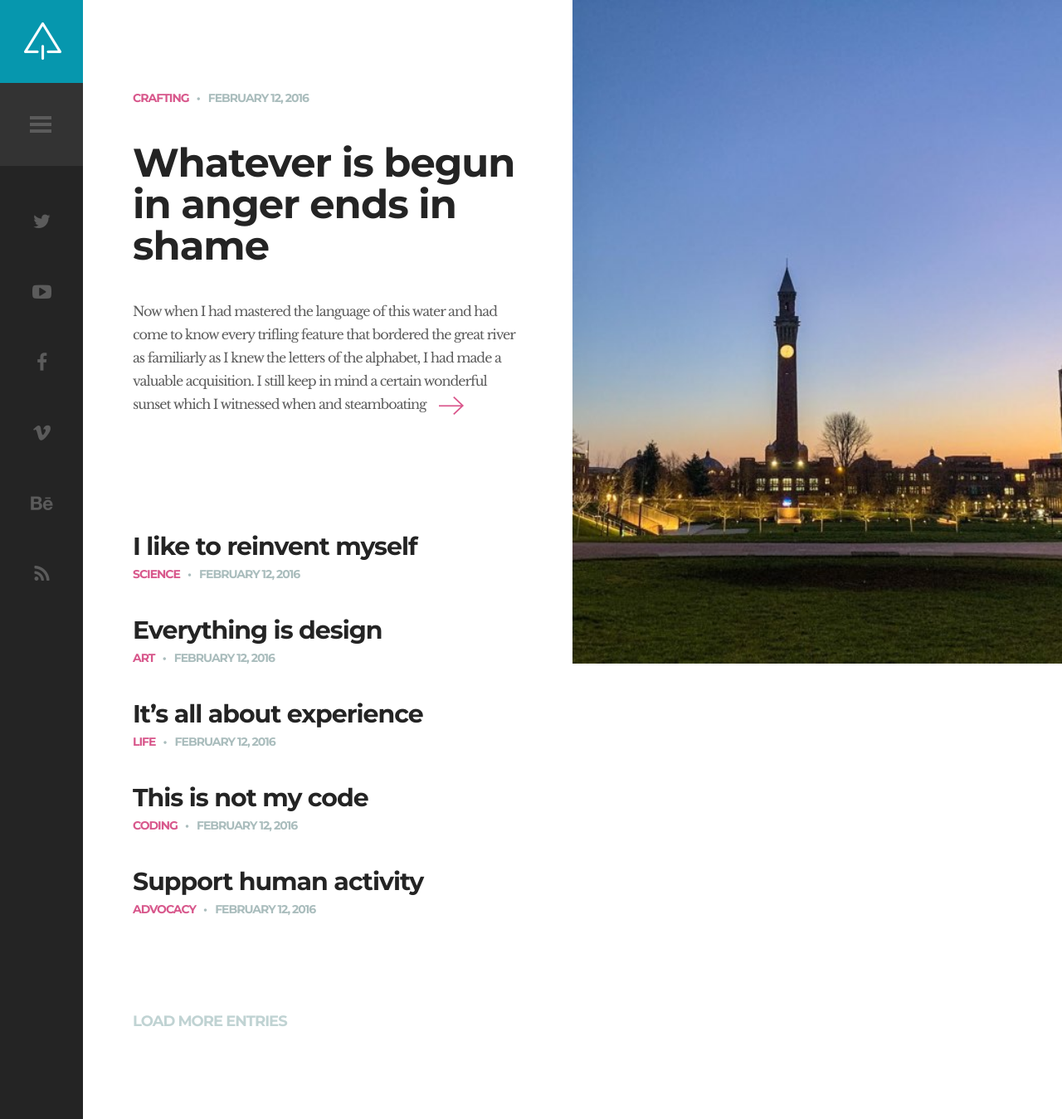
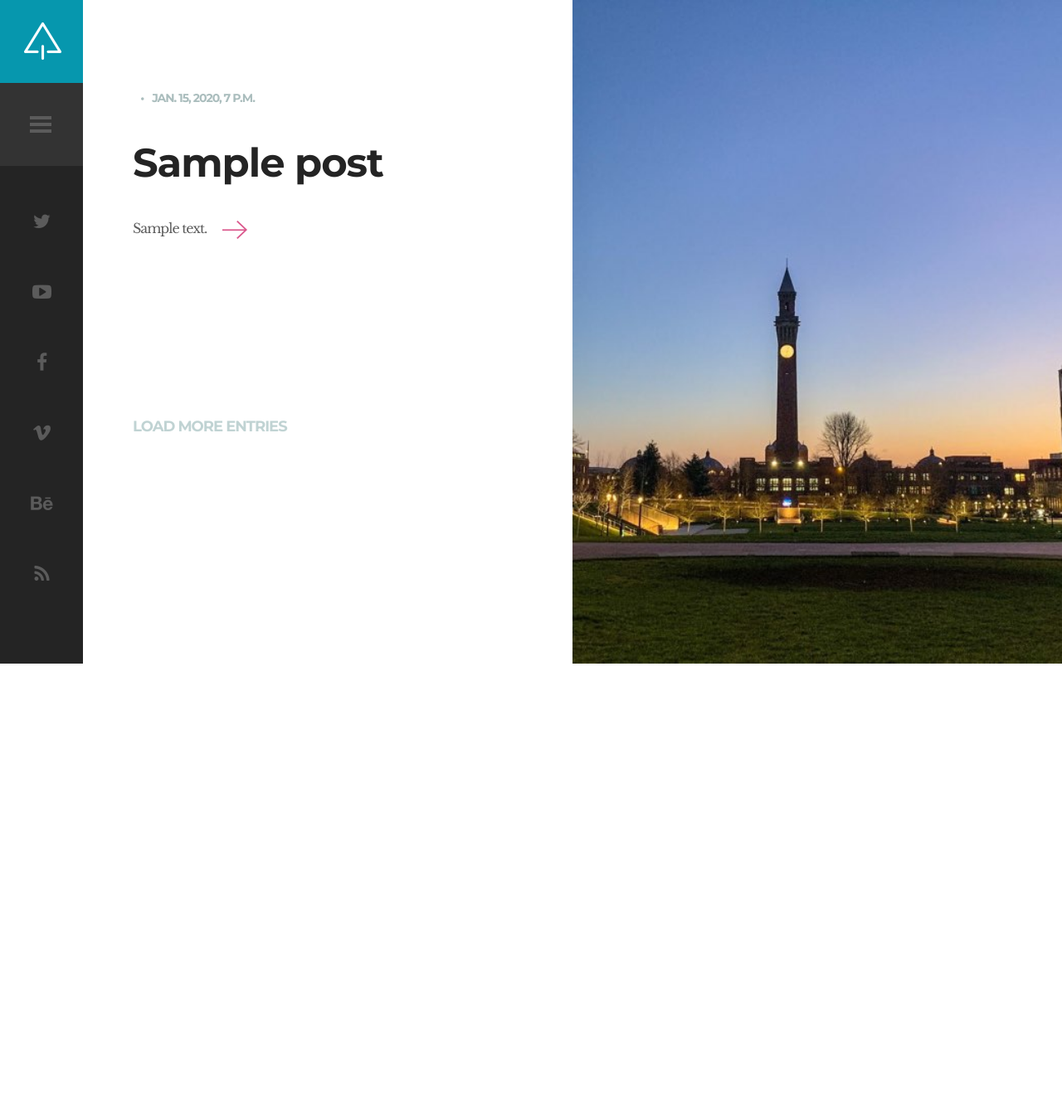
Before and after one commit to WonseokAI/django_blog, a Django app: page /blog/ in a window 1280 px wide. Shown: the whole page at 83% size. After the commit the page ends 800 px from the top, so only its background shows below. Run offline with Django 3.2, Linux system fonts and the light colour scheme; tables that the repository leaves empty hold one stand-in row (values such as "Sample post").

Commit message:
main page

```diff
--- a/blog/admin.py
+++ b/blog/admin.py
@@ -1,3 +1,5 @@
 from django.contrib import admin
+from blog.models import Category, Post
 
-# Register your models here.
+admin.site.register(Category)
+admin.site.register(Post)
--- a/blog/models.py
+++ b/blog/models.py
@@ -1,3 +1,31 @@
 from django.db import models
+from django.urls import reverse
 
-# Create your models here.
+class Category(models.Model):
+    name = models.CharField(max_length=50, help_text="example: languages, projects, CV..")
+
+    def __str__(self):
+        return self.name
+
+class Post(models.Model):
+    title = models.CharField(max_length=200)
+    title_image = models.ImageField(blank=True)
+    content = models.TextField()
+    createDate = models.DateTimeField(auto_now_add=True)
+    updateDate = models.DateTimeField(auto_now_add=True)
+
+    category = models.ForeignKey(Category, on_delete=models.CASCADE)
+
+    def __str__(self):
+        return self.title
+
+    def get_absolute_url(self):
+        return reverse("single", args=[str(self.id)])
+
+    def is_content_more(self):
+        post_length = 300
+        return len(self.content) > post_length
+
+    def get_content_under(self):
+        post_length = 300
+        return self.content[:post_length]
--- a/blog/templates/index.html
+++ b/blog/templates/index.html
@@ -96,132 +96,70 @@
         <div id="content" class="site-content">
             <div id="blog-wrapper">
                 <div class="blog-holder center-relative">
-
-
+                    {% for post in post_latest %}
+                        {% if forloop.first %}
                         <article id="post-1" class="blog-item-holder featured-post">
                             <div class="entry-content relative">
                                 <div class="content-1170 center-relative">
                                     <div class="cat-links">
                                         <ul>
                                             <li>
-                                            <a href="#">Crafting</a>
+                                                <a href="#">
+                                                    {% for article in post.category.all %}
+                                                        {{article}}
+                                                        {% if not forloop.last %}
+                                                            ,
+                                                        {% endif %}
+                                                    {% endfor %}
+                                                </a>
                                             </li>
                                         </ul>
                                     </div>
-                                <div class="entry-date published">February 12, 2016</div>
+                                    <div class="entry-date published">{{ post.createDate }}</div>
                                     <h2 class="entry-title">
-                                    <a href="{% url 'single' %}">Whatever is begun in anger ends in shame</a>
+                                        <a href="{% url 'single' %}">{{ post.title }}</a>
                                     </h2>
                                     <div class="excerpt">
-                                    Now when I had mastered the language of this water and had come to know every trifling feature that bordered the great river as familiarly as I knew the letters of the alphabet, I had made a valuable acquisition. I still keep in mind a certain wonderful sunset which I witnessed when and steamboating<a class="read-more" href="{% url 'single' %}"></a>
+                                        {% if post.is_content_more %}
+                                            {{ post.get_content_under }}
+                                        {% else %}
+                                            {{ post.content }}
+                                        {% endif %}
+                                        <a class="read-more" href="{% url 'single' %}"></a>
                                     </div>
                                     <div class="clear"></div>
                                 </div>
                             </div>
                         </article>
-
-
-                    <article id="post-2" class="blog-item-holder">
+                        {% else %}
+                        <article id="post-{{ forloop.counter }}" class="blog-item-holder">
                             <div class="entry-content relative">
                                 <div class="content-1170 center-relative">
                                     <h2 class="entry-title">
-                                    <a href="{% url 'single' %}">I like to reinvent myself</a>
+                                        <a href="{% url 'single' %}">{{ post.title }}</a>
                                     </h2>
                                     <div class="cat-links">
                                         <ul>
                                             <li>
-                                            <a href="#">Science</a>
+                                                <a href="#">
+                                                    {% for article in post.category.all %}
+                                                        {{article}}
+                                                        {% if not forloop.last %}
+                                                            ,
+                                                        {% endif %}
+                                                    {% endfor %}
+                                                </a>
                                             </li>
                                         </ul>
                                     </div>
-                                <div class="entry-date published">February 12, 2016</div>
+                                    <div class="entry-date published">{{ post.createDate }}</div>
                                     <div class="clear"></div>
                                 </div>
                             </div>
                         </article>
 
-
-                    <article id="post-3" class="blog-item-holder">
-                        <div class="entry-content relative">
-                            <div class="content-1170 center-relative">
-                                <h2 class="entry-title">
-                                    <a href="{% url 'single' %}">Everything is design</a>
-                                </h2>
-                                <div class="cat-links">
-                                    <ul>
-                                        <li>
-                                            <a href="#">Art</a>
-                                        </li>
-                                    </ul>
-                                </div>
-                                <div class="entry-date published">February 12, 2016</div>
-                                <div class="clear"></div>
-                            </div>
-                        </div>
-                    </article>
-
-
-
-                    <article id="post-4" class="blog-item-holder">
-                        <div class="entry-content relative">
-                            <div class="content-1170 center-relative">
-                                <h2 class="entry-title">
-                                    <a href="{% url 'single' %}">It’s all about experience</a>
-                                </h2>
-                                <div class="cat-links">
-                                    <ul>
-                                        <li>
-                                            <a href="#">Life</a>
-                                        </li>
-                                    </ul>
-                                </div>
-                                <div class="entry-date published">February 12, 2016</div>
-                                <div class="clear"></div>
-                            </div>
-                        </div>
-                    </article>
-
-
-
-                    <article id="post-5" class="blog-item-holder">
-                        <div class="entry-content relative">
-                            <div class="content-1170 center-relative">
-                                <h2 class="entry-title">
-                                    <a href="{% url 'single' %}">This is not my code</a>
-                                </h2>
-                                <div class="cat-links">
-                                    <ul>
-                                        <li>
-                                            <a href="#">Coding</a>
-                                        </li>
-                                    </ul>
-                                </div>
-                                <div class="entry-date published">February 12, 2016</div>
-                                <div class="clear"></div>
-                            </div>
-                        </div>
-                    </article>
-
-
-
-                    <article id="post-6" class="blog-item-holder">
-                        <div class="entry-content relative">
-                            <div class="content-1170 center-relative">
-                                <h2 class="entry-title">
-                                    <a href="{% url 'single' %}">Support human activity</a>
-                                </h2>
-                                <div class="cat-links">
-                                    <ul>
-                                        <li>
-                                            <a href="#">Advocacy</a>
-                                        </li>
-                                    </ul>
-                                </div>
-                                <div class="entry-date published">February 12, 2016</div>
-                                <div class="clear"></div>
-                            </div>
-                        </div>
-                    </article>
+                        {% endif %}
+                    {% endfor %}
 
                 </div>
                 <div class="clear"></div>
--- a/blog/views.py
+++ b/blog/views.py
@@ -1,10 +1,12 @@
 from django.shortcuts import render
+from blog.models import Category, Post
 
 # Create your views here.
 
 def index(request):
+    post_latest = Post.objects.order_by("-createDate")[:6]
     context = {
-
+        "post_latest" : post_latest
     }
     return render(request, "index.html", context=context)
 
--- a/config/settings.py
+++ b/config/settings.py
@@ -13,6 +13,8 @@ import os
 from pathlib import Path
 
 # Build paths inside the project like this: BASE_DIR / 'subdir'.
+from django.conf.global_settings import MEDIA_URL
+
 BASE_DIR = Path(__file__).resolve(strict=True).parent.parent
 
 
@@ -120,3 +122,6 @@ USE_TZ = True
 
 STATIC_URL = '/static/'
 STATIC_ROOT = os.path.join(BASE_DIR, 'static')
+
+MEDIA_URL = "/media/"
+MEDIA_ROOT = os.path.join(BASE_DIR, "media")
--- a/config/urls.py
+++ b/config/urls.py
@@ -23,4 +23,7 @@ urlpatterns = [
     path('admin/', admin.site.urls),
     path("blog/", include("blog.urls")),
     path("", RedirectView.as_view(url="/blog/", permanent=True)),
-] + static(settings.STATIC_URL, document_root=settings.STATIC_ROOT)
+]
+
+urlpatterns += static(settings.STATIC_URL, document_root=settings.STATIC_ROOT)
+urlpatterns += static(settings.MEDIA_URL, document_root=settings.MEDIA_ROOT)
```
Also changed, not shown: blog/migrations/0001_initial.py (added). Lines whose indentation alone changed are shown as unchanged.
